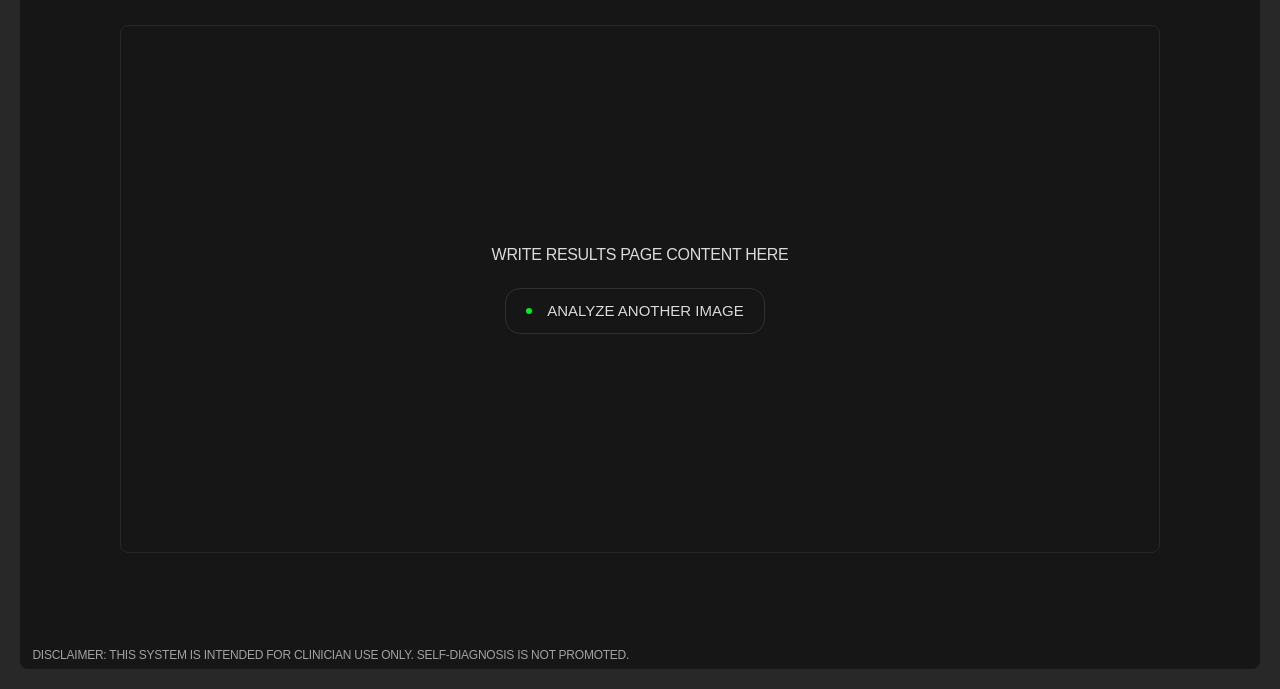
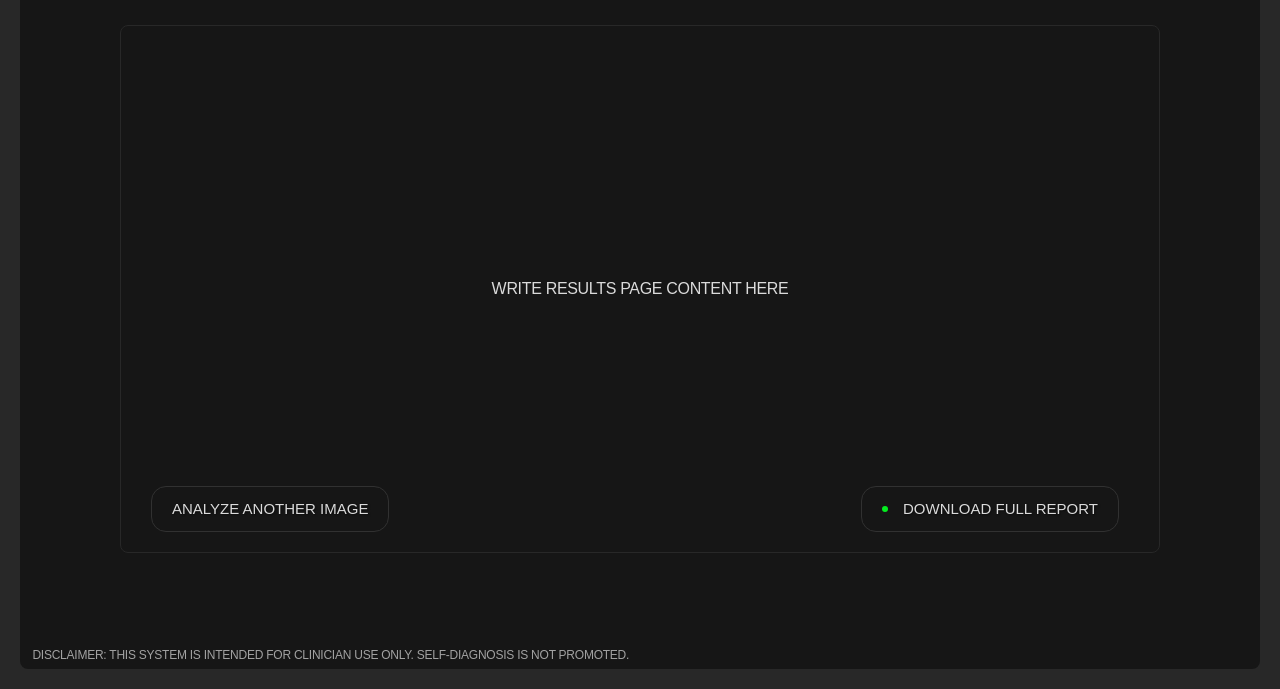
Before and after one commit to reiidj/A-EYE-Results-Page, a plain HTML site: page results.html in a window 1280 px wide. Shown: the part 111-800 px from the top of the page. Drawn offline with Linux system fonts and the light colour scheme; a script that the page names is missing; a web font is replaced by a local one.

Commit message:
Left and right buttons

```diff
--- a/results.html
+++ b/results.html
@@ -44,6 +44,20 @@
             left: 50%;
             transform: translate(-50%, -50%);
             overflow: hidden;
+          }
+
+          .button-container {
+            position: absolute;
+            bottom: 20px;
+            left: 0;
+            width: 100%;
+            display: flex;
+            justify-content: space-between;
+            padding: 0 40px;
+          }
+
+          .button-left, .button-right {
+            text-decoration: none;
           }
 
 
@@ -126,13 +140,22 @@
             <!-- WRITE HERE @rei -->
               <p> write results page content here </p>
               <!-- make sure to incorporate randomizer algorithm that would either get positive/negative results -->
-              <a href="index.html">
+              <div class="button-container">
+              <a href="index.html" class="button-left">
+                <button class="proceed-button">
+                  ANALYZE ANOTHER IMAGE
+                </button>
+              </a>
+              <a href="index.html" class="button-right">
                 <button class="proceed-button">
                   <div class="dot bg-color-green"></div>
-                  analyze another image
+                  DOWNLOAD FULL REPORT
                 </button>
               </a>
+            </div>
           </div>
+
+          <!-- MAIN CONTENT END-->
 
       </div>
         </div>
```
